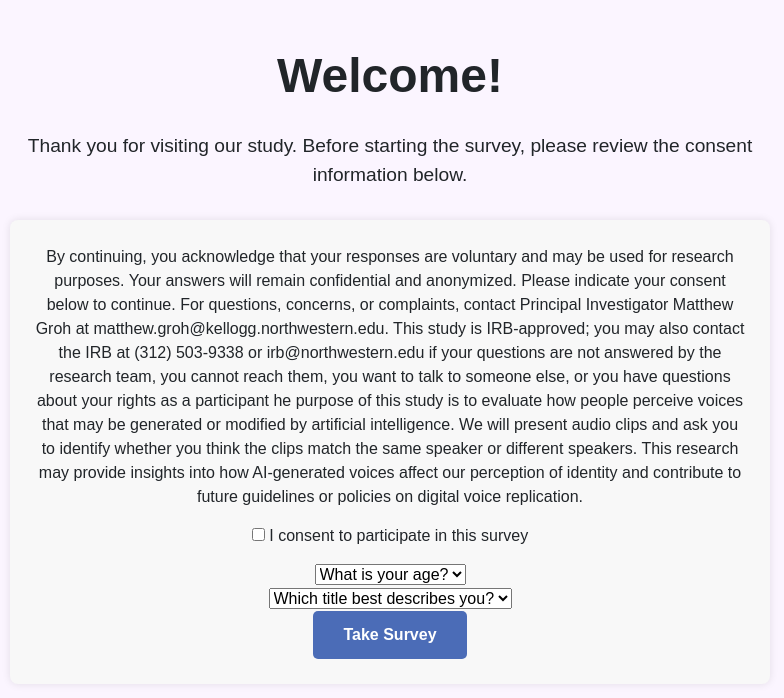
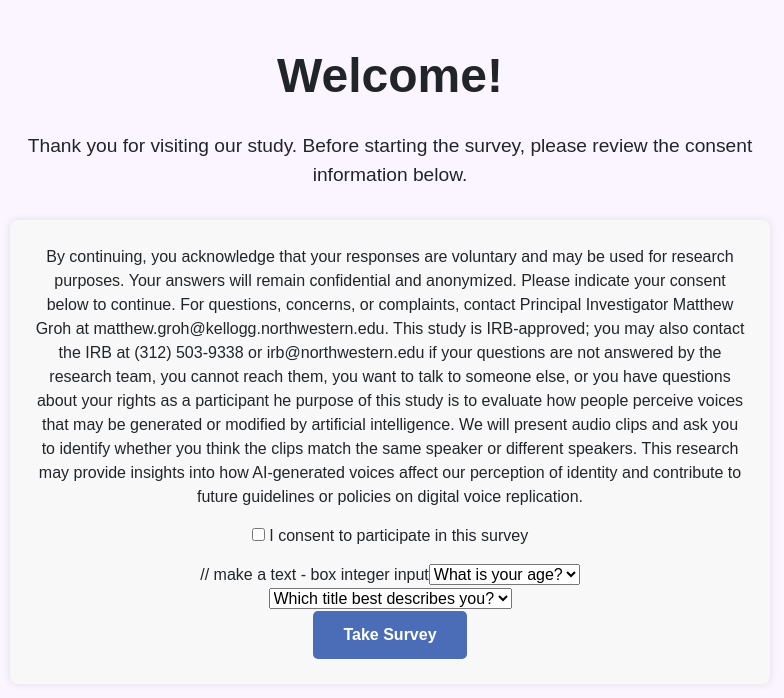
Before and after one commit to b1982384/SLIME-survey-app, a React (Vite) app in the folder survey_app/: page / in a window 1280 px wide. Shown: the top 698 px of the page, without its empty margins (250-1034 px from the left). Built offline with nearby package versions, Linux system fonts and the light colour scheme.

Commit message:
plan for next week added

```diff
--- a/survey_app/src/HomePage.tsx
+++ b/survey_app/src/HomePage.tsx
@@ -56,7 +56,7 @@ const HomePage: React.FC = () => {
           <p className="consent-error">Please give consent to continue.</p>
         )}
 
-          <div className = "age-dropdown">
+          <div className = "age-dropdown">  // make a text - box integer input
             <select value={Age} onChange = {(event) => setAge(event.target.value)}>
               <option value="" disabled hidden>What is your age?</option>
               <option value="18-24">18-24</option>
```
